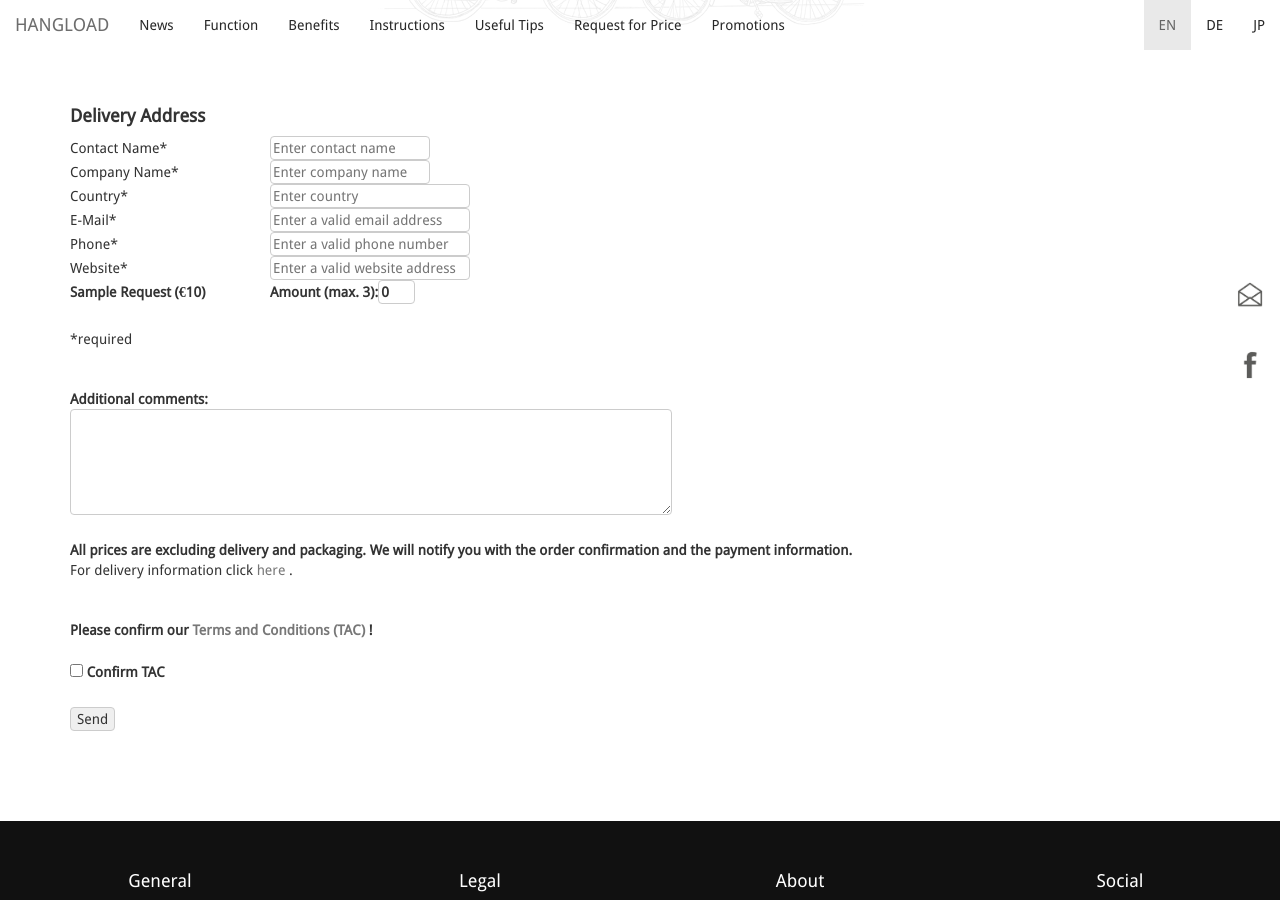
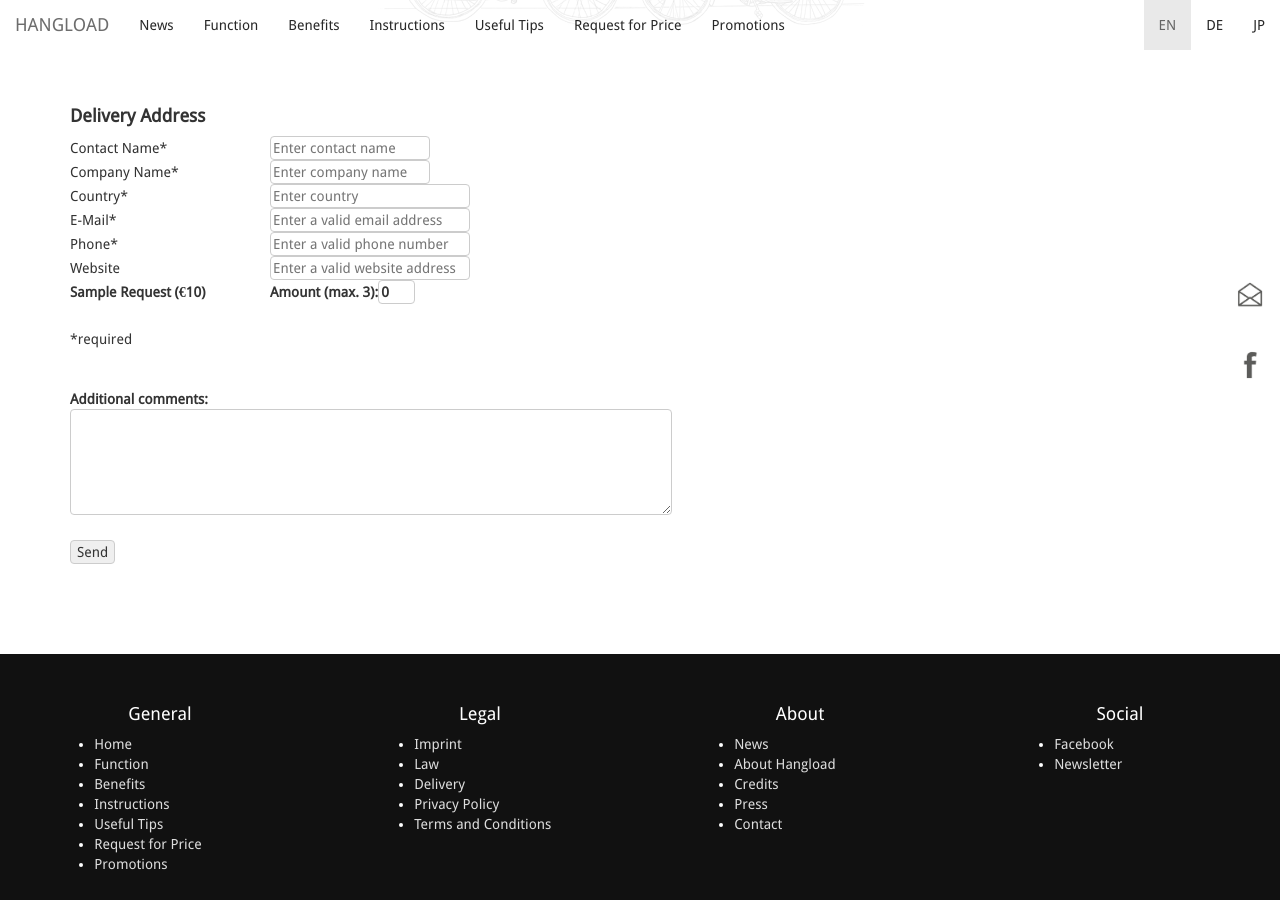
Before and after one commit to bodokaiser/hangload.com, a Jekyll site: the page built from promotions/order.html, in a window 1280 px wide and 900 px high, scrolled down 676 px. Built offline with Jekyll 4.4.1, drawn with Linux system fonts in a browser that asks for light colours; nearby versions of some CDN libraries; library files that are not in the unit come from our copies; Markdown is read by kramdown in place of the engine named in the settings.

Commit message:
Update order.html

```diff
--- a/promotions/order.html
+++ b/promotions/order.html
@@ -199,7 +199,7 @@
 			<td colspan="2"><input type="text" name="phone" id="phone" style="width: 100%" required placeholder="Enter a valid phone number"></td>
 		</tr>
 		<tr>
-			<td>Website*</td>
+			<td>Website</td>
 			<td colspan="2"><input type="text" name="website" id="add_address" style="width: 100%" required placeholder="Enter a valid website address"></td>
 		</tr>
 	<tr>
@@ -207,7 +207,7 @@
 			<label>Sample Request (&euro;10)</label>
 		</td>
 		<td>
-			<label>Amount (max. 3):<input type="number" min="0" max="4" maxlength="1" size="2" value="0" name="countMetal" id="countMetal"></label>
+			<label>Amount (max. 3):<input type="number" min="0" max="3" maxlength="1" size="2" value="0" name="countMetal" id="countMetal"></label>
 		</td>
 	</tr>
 	</table>
@@ -220,17 +220,6 @@
 	<br>
 	<textarea cols="80" rows="5" name="Anmerkungen" >
 	</textarea>
-	<br>
-	<br>
-	<strong> All prices are excluding delivery and packaging. We will notify you with the order
-	confirmation and the payment information. </strong> <br>
-	For delivery information click <a target="_blank" href="/delivery/#delivery"> here </a>.
-	<br>
-	<br>
-	<br>
-	<strong>Please confirm our <a target="_blank" href="/agb/#agb"> Terms and Conditions (TAC) </a> ! </strong> <br> <br>
-	<input type="checkbox" name="agbconfirm" id="agbconfirm" class="css-checkbox sme" value="agbconfirm">
-	<label for="agbconfirm" name="agbconfirm_lbl" required class="css-label sme depressed"> Confirm TAC </label>
 	<br>
 	<br>
 	<input type="submit" name="sendbutton" value="Send">
```
